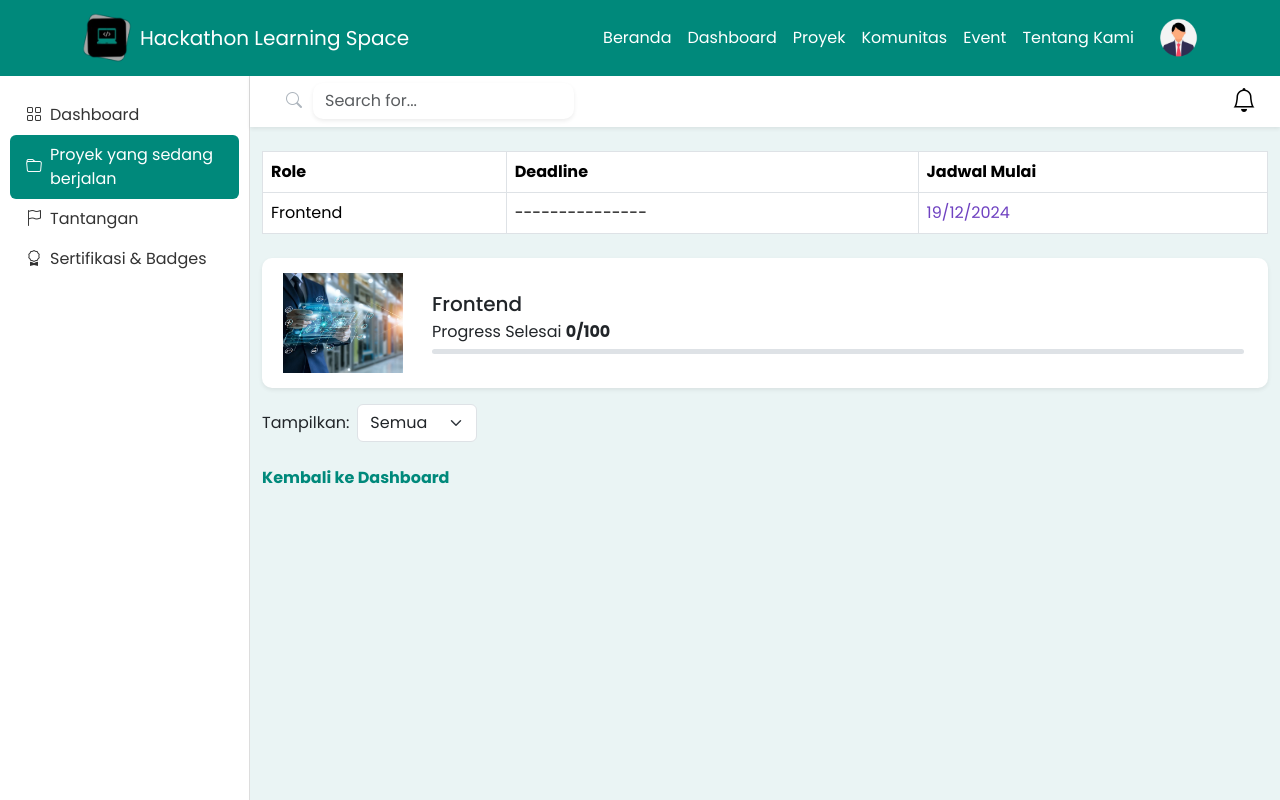
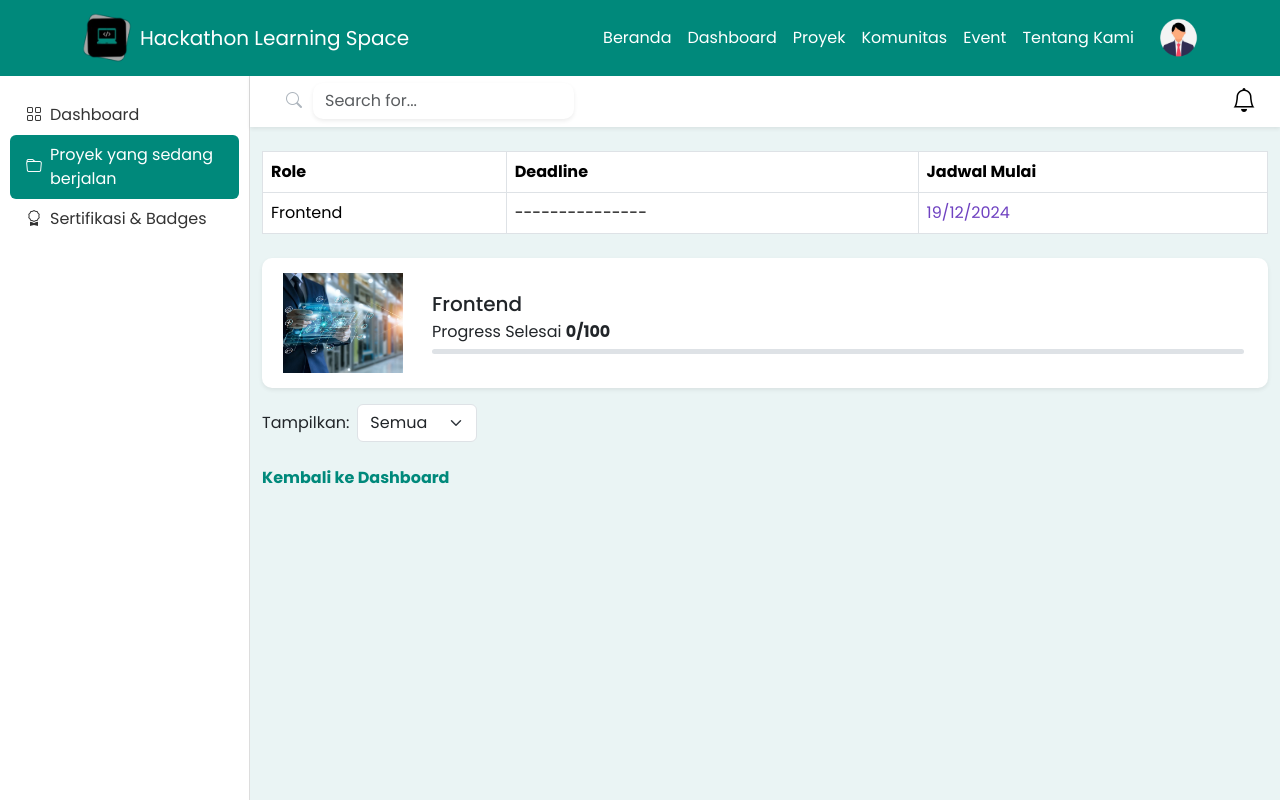
Before and after one commit to lluuvvii/hackathon_learning_space, a Next.js app: page /dashboard/projects in a window 1280 px wide. Shown: the top 800 px of the page. Built offline with nearby package versions, Linux system fonts and the light colour scheme.

Commit message:
delete nav to dashboard/challenges

```diff
--- a/src/app/dashboard/components/Sidebar.tsx
+++ b/src/app/dashboard/components/Sidebar.tsx
@@ -10,7 +10,7 @@ function Sidebar() {
   const menuItems = [
     { icon: 'bi bi-grid', label: 'Dashboard', route: '/dashboard' },
     { icon: 'bi bi-folder', label: 'Proyek yang sedang berjalan', route: '/dashboard/projects' },
-    { icon: 'bi bi-flag', label: 'Tantangan', route: '/dashboard/challenges' },
+    // { icon: 'bi bi-flag', label: 'Tantangan', route: '/dashboard/challenges' },
     { icon: 'bi bi-award', label: 'Sertifikasi & Badges', route: '/dashboard/certificates' },
     // { icon: 'bi bi-file-earmark', label: 'Laporan', route: '/dashboard/reports' },
   ];
```
